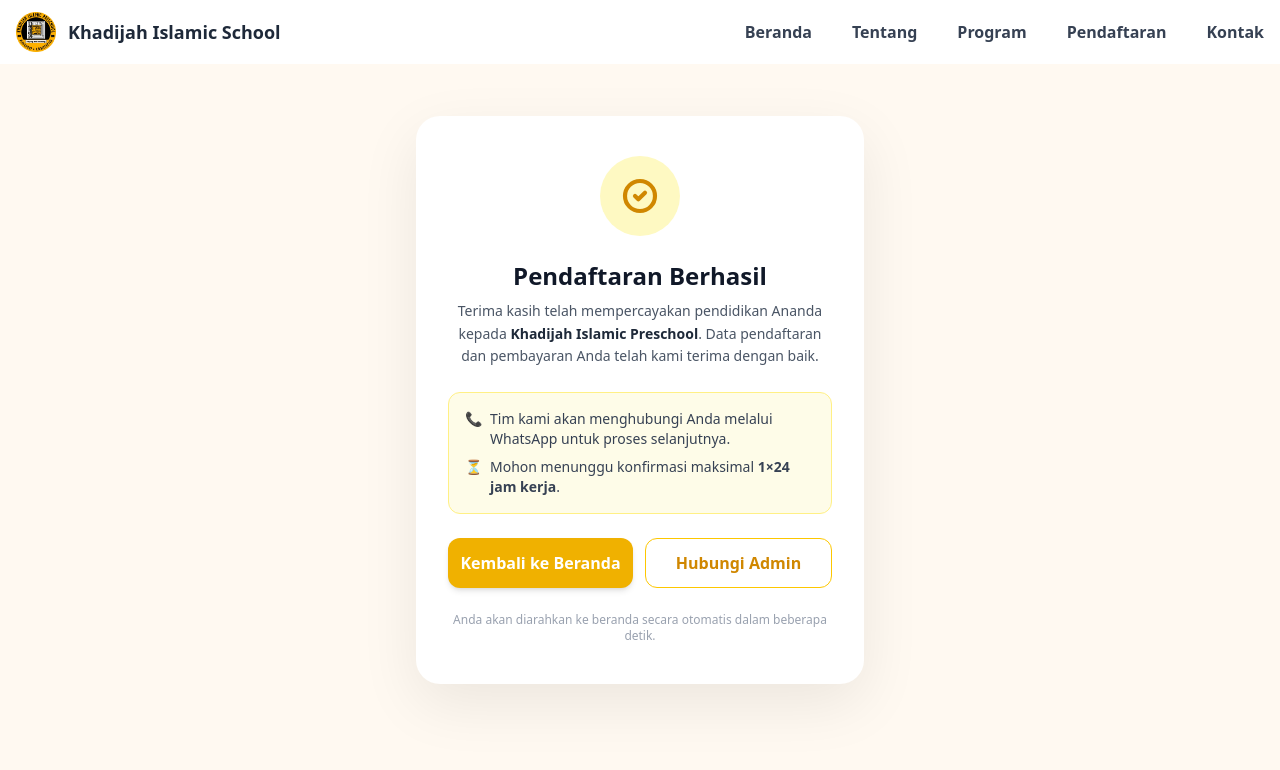
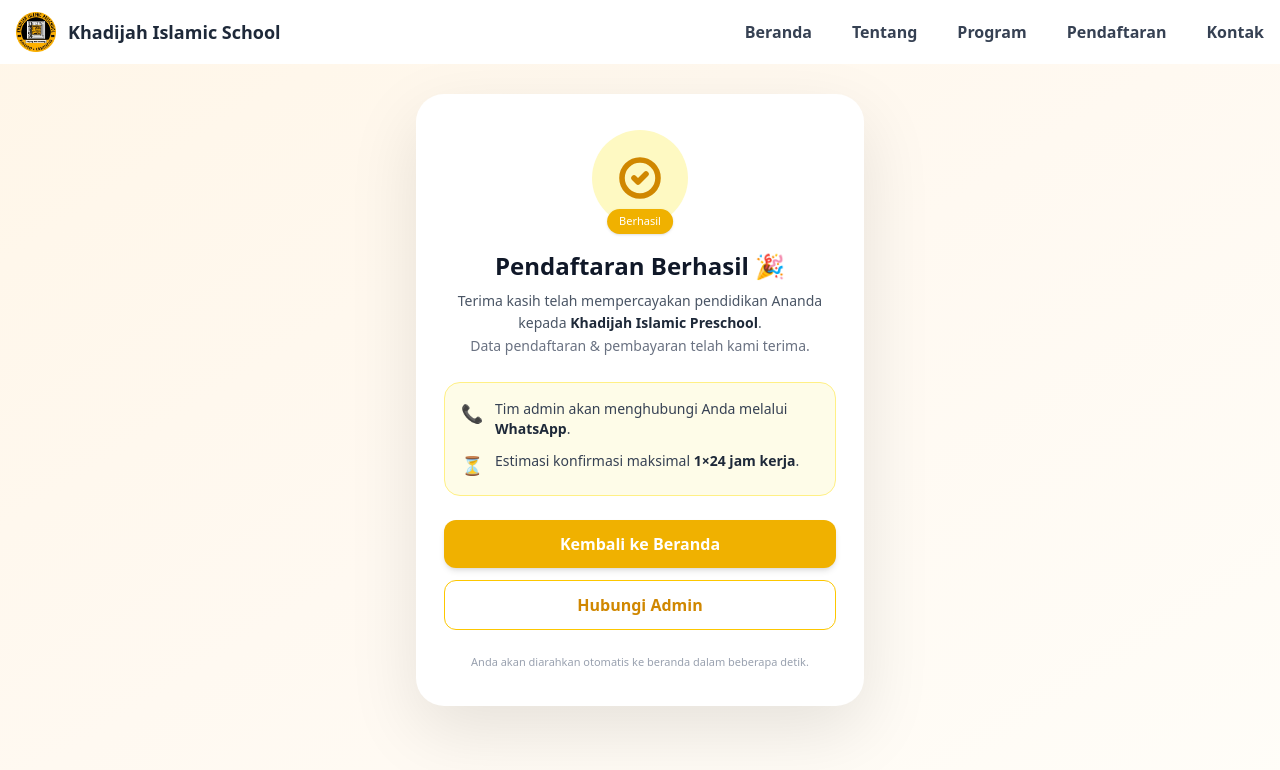
Before and after one commit to Chaerozi/Khadijah-Landing, a React (Vite) app: page /pendaftaran/berhasil in a window 1280 px wide. Shown: the top 770 px of the page. Built offline with nearby package versions, Linux system fonts and the light colour scheme.

Commit message:
Update frontend UI and features

```diff
--- a/src/LandingPage/Hero.jsx
+++ b/src/LandingPage/Hero.jsx
@@ -45,14 +45,36 @@
             </div>
 
             {/* CTA Buttons */}
-            <div className="mt-12 flex flex-col sm:flex-row gap-4 justify-center lg:justify-start">
-              <Link to="/pendaftaran" className="inline-block">
-                <button className="bg-yellow-500 hover:bg-yellow-600 active:scale-95 transition-all duration-150 text-white font-semibold px-8 py-3 rounded-lg shadow-md">
+            {/* CTA Buttons */}
+<div className="mt-12 flex flex-col sm:flex-row gap-4 justify-center lg:justify-start w-full sm:w-auto">
+  <Link to="/pendaftaran" className="w-full sm:w-auto">
+    <button
+      className="
+        w-full sm:w-auto
+        bg-yellow-500 hover:bg-yellow-600 active:scale-95
+        transition-all duration-150
+        text-white font-semibold
+        px-8 py-4
+        rounded-xl shadow-md
+        text-base
+      "
+    >
       Daftar Sekarang
     </button>
   </Link>
 
-              <button className="bg-white hover:bg-gray-50 text-gray-800 font-semibold px-8 py-3 rounded-lg border border-gray-300 transition">
+  <button
+    className="
+      w-full sm:w-auto
+      bg-white hover:bg-gray-50 active:scale-95
+      transition-all duration-150
+      text-gray-800 font-semibold
+      px-8 py-4
+      rounded-xl
+      border-2 border-gray-300
+      text-base
+    "
+  >
     Lihat Brosur
   </button>
 </div>
--- a/src/Payment/Berhasil.jsx
+++ b/src/Payment/Berhasil.jsx
@@ -4,33 +4,34 @@
 export default function Berhasil() {
   const navigate = useNavigate();
 
-  // ⏱️ Auto redirect ke Beranda (opsional)
+  // ⏱️ Auto redirect ke Beranda
   useEffect(() => {
     const timer = setTimeout(() => {
       navigate("/");
-    }, 12000); // 12 detik
-
+    }, 12000);
     return () => clearTimeout(timer);
   }, [navigate]);
 
   return (
-    <section className="min-h-screen bg-[#FFF9F1] flex items-center justify-center px-4">
+    <section className="min-h-screen bg-gradient-to-br from-[#FFF6E8] via-[#FFF9F1] to-[#FFFDF8] flex items-center justify-center px-4">
       <div
         className="
-          w-full max-w-md bg-white rounded-3xl
-          shadow-[0_20px_60px_rgba(0,0,0,0.08)]
-          px-8 py-10 text-center
+          w-full max-w-md bg-white
+          rounded-[28px]
+          shadow-[0_25px_70px_rgba(0,0,0,0.10)]
+          px-7 py-9 text-center
           animate-fadeIn
         "
       >
-        {/* ICON */}
+        {/* SUCCESS ICON */}
         <div className="flex justify-center mb-6">
-          <div className="w-20 h-20 rounded-full bg-yellow-100 flex items-center justify-center">
+          <div className="relative">
+            <div className="w-24 h-24 rounded-full bg-yellow-100 flex items-center justify-center">
               <svg
-              className="w-10 h-10 text-yellow-600"
+                className="w-12 h-12 text-yellow-600"
                 fill="none"
                 stroke="currentColor"
-              strokeWidth="2.5"
+                strokeWidth="2.8"
                 viewBox="0 0 24 24"
               >
                 <path
@@ -41,11 +42,15 @@
                 <circle cx="12" cy="12" r="9" />
               </svg>
             </div>
+            <span className="absolute -bottom-2 left-1/2 -translate-x-1/2 bg-yellow-500 text-white text-[11px] px-3 py-1 rounded-full shadow">
+              Berhasil
+            </span>
+          </div>
         </div>
 
         {/* TITLE */}
-        <h1 className="text-2xl font-bold text-gray-900 mb-2">
-          Pendaftaran Berhasil
+        <h1 className="text-[22px] sm:text-2xl font-bold text-gray-900 mb-2">
+          Pendaftaran Berhasil 🎉
         </h1>
 
         <p className="text-gray-600 text-sm leading-relaxed mb-6">
@@ -55,35 +60,39 @@
             Khadijah Islamic Preschool
           </span>
           .
-          Data pendaftaran dan pembayaran Anda telah kami terima dengan baik.
+          <br />
+          <span className="text-gray-500">
+            Data pendaftaran & pembayaran telah kami terima.
+          </span>
         </p>
 
         {/* INFO BOX */}
-        <div className="bg-yellow-50 border border-yellow-200 rounded-xl p-4 text-left text-sm text-gray-700 mb-6 space-y-2">
-          <div className="flex gap-2">
-            <span>📞</span>
+        <div className="bg-yellow-50 border border-yellow-200 rounded-2xl p-4 text-left text-sm text-gray-700 mb-6 space-y-3">
+          <div className="flex gap-3 items-start">
+            <span className="text-lg">📞</span>
             <span>
-              Tim kami akan menghubungi Anda melalui WhatsApp untuk proses
-              selanjutnya.
+              Tim admin akan menghubungi Anda melalui
+              <b className="text-gray-800"> WhatsApp</b>.
             </span>
           </div>
-          <div className="flex gap-2">
-            <span>⏳</span>
+          <div className="flex gap-3 items-start">
+            <span className="text-lg">⏳</span>
             <span>
-              Mohon menunggu konfirmasi maksimal{" "}
-              <b>1×24 jam kerja</b>.
+              Estimasi konfirmasi maksimal{" "}
+              <b className="text-gray-800">1×24 jam kerja</b>.
             </span>
           </div>
         </div>
 
         {/* ACTION BUTTONS */}
-        <div className="flex flex-col sm:flex-row gap-3">
+        <div className="flex flex-col gap-3">
           <button
             onClick={() => navigate("/")}
             className="
-              flex-1 bg-yellow-500 hover:bg-yellow-600
+              w-full bg-yellow-500 hover:bg-yellow-600
               text-white py-3 rounded-xl
-              font-semibold transition shadow-md
+              font-semibold transition
+              shadow-md active:scale-[0.98]
             "
           >
             Kembali ke Beranda
@@ -94,10 +103,11 @@
             target="_blank"
             rel="noopener noreferrer"
             className="
-              flex-1 border border-yellow-400
+              w-full border border-yellow-400
               text-yellow-600 hover:bg-yellow-50
               py-3 rounded-xl font-semibold
               transition text-center
+              active:scale-[0.98]
             "
           >
             Hubungi Admin
@@ -105,8 +115,8 @@
         </div>
 
         {/* FOOT NOTE */}
-        <p className="text-xs text-gray-400 mt-6">
-          Anda akan diarahkan ke beranda secara otomatis dalam beberapa detik.
+        <p className="text-[11px] text-gray-400 mt-6">
+          Anda akan diarahkan otomatis ke beranda dalam beberapa detik.
         </p>
       </div>
     </section>
--- a/src/Payment/Pembayaran.jsx
+++ b/src/Payment/Pembayaran.jsx
@@ -18,6 +18,8 @@
   const total = 200000;
   const [selectedMethod, setSelectedMethod] = useState(null);
   const [loading, setLoading] = useState(false);
+  console.log("STATE PEMBAYARAN:", state);
+
 
   const handlePayment = async () => {
     if (!window.snap) {
@@ -26,15 +28,15 @@
     }
 
     // =============================
-    // 🔑 PAYLOAD UTAMA
+    // 🔑 PAYLOAD UTAMA (FIXED)
     // =============================
     const payload = {
-      parent_name: state?.parentName,   // Mujiasri
-      email: state?.email,              // email ortu
-      phone: state?.whatsapp,           // WA
-      address: state?.address,          // alamat
-      child_name: state?.childName,     // Ardika Rahmad Septian
-      level: state?.level,              // Playgroup
+      parent_name: state?.parentName,
+      email: state?.email,
+      phone: state?.phone,          // ✅ FIX DI SINI
+      address: state?.address,
+      child_name: state?.childName,
+      level: state?.level,
       total,
     };
 
@@ -49,7 +51,7 @@
     try {
       setLoading(true);
 
-      // 1️⃣ MINTA TOKEN MIDTRANS
+      // 1️⃣ REQUEST TOKEN MIDTRANS
       const res = await fetch("http://localhost:5000/api/midtrans/token", {
         method: "POST",
         headers: { "Content-Type": "application/json" },
@@ -65,9 +67,6 @@
 
       // 2️⃣ TAMPILKAN SNAP
       window.snap.pay(data.token, {
-        // =============================
-        // ✅ SUCCESS → KIRIM EMAIL
-        // =============================
         onSuccess: async () => {
           await fetch("http://localhost:5000/api/payment/success", {
             method: "POST",
@@ -77,7 +76,6 @@
 
           navigate("/pendaftaran/berhasil");
         },
-
         onPending: (r) => console.log("PENDING:", r),
         onError: (e) => console.error("ERROR:", e),
       });
@@ -167,9 +165,11 @@
 function StepperTop({ icon, label, status }) {
   return (
     <div className="flex flex-col items-center gap-1">
-      <div className={`w-10 h-10 rounded-full flex items-center justify-center ${
-        status === "inactive" ? "bg-gray-200" : "bg-yellow-500"
-      }`}>
+      <div
+        className={`w-10 h-10 rounded-full flex items-center justify-center ${
+          status === "inactive" ? "bg-gray-200" : "bg-yellow-500"
+        }`}
+      >
         <img src={icon} alt={label} className="w-4 brightness-0 invert" />
       </div>
       <span className="text-[10px] font-semibold">{label}</span>
@@ -179,9 +179,11 @@
 
 function Divider({ active }) {
   return (
-    <div className={`flex-1 h-[2px] mx-1 ${
-      active ? "bg-yellow-400" : "bg-gray-300"
-    }`} />
+    <div
+      className={`flex-1 h-[2px] mx-1 ${
+        active ? "bg-yellow-400" : "bg-gray-300"
+      }`}
+    />
   );
 }
 
```
Also changed, not shown: src/Payment/Pendaftaran1.jsx (+114 -18 lines). Lines whose indentation alone changed are shown as unchanged.
